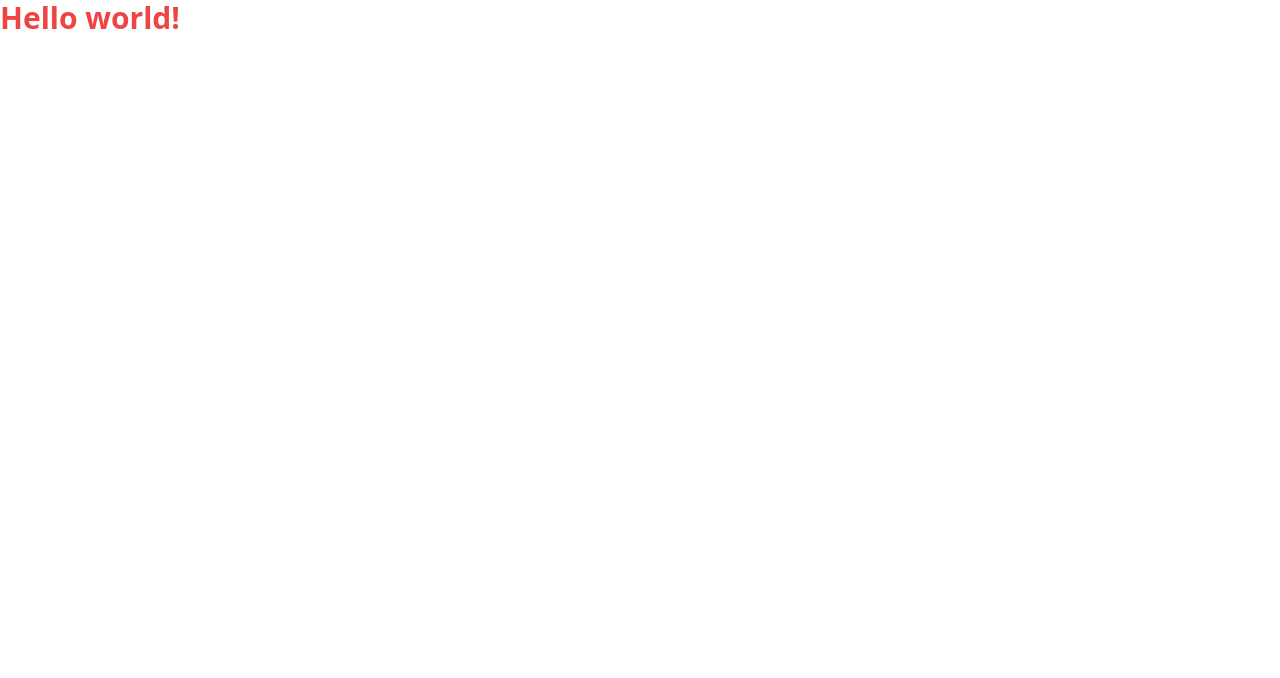
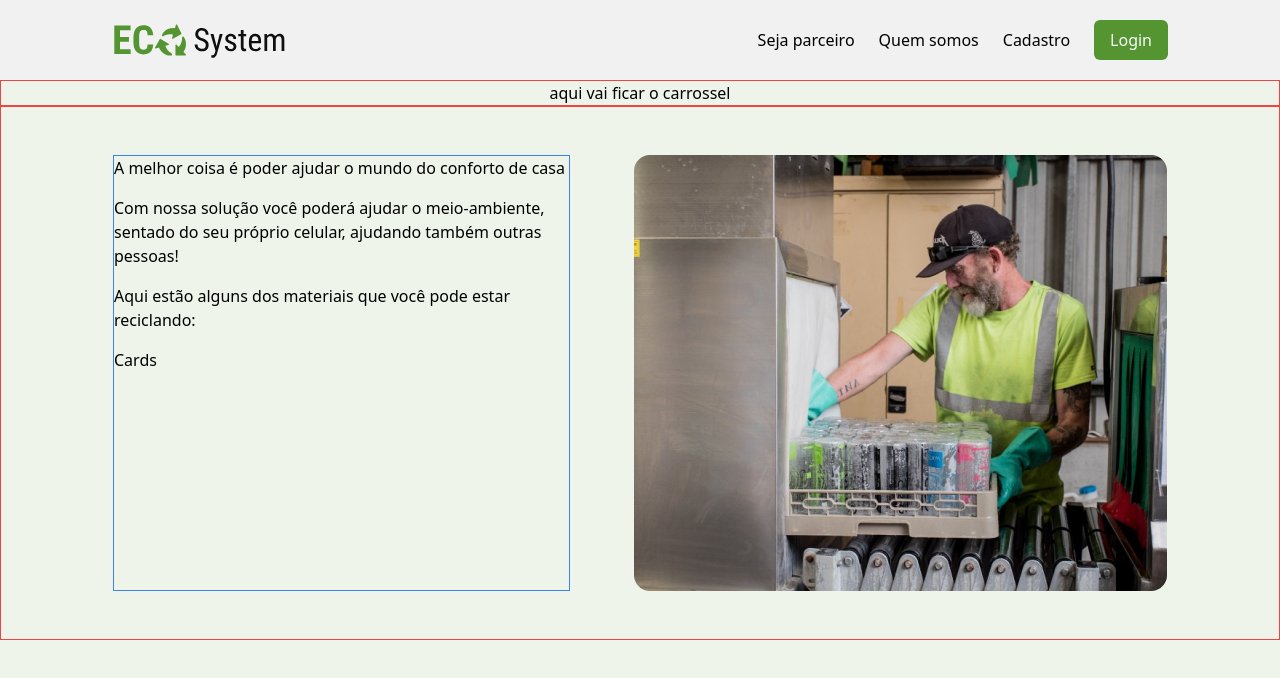
Before and after one commit to projeto-reciclagem/projeto-reciclagem-front, a React (Vite) app: page / in a window 1280 px wide. Shown: the top 678 px of the page. Built offline with nearby package versions, Linux system fonts and the light colour scheme.

Commit message:
Add: Tela de home NavBar feita + estrutura da página

```diff
--- a/src/App.tsx
+++ /dev/null
@@ -1,7 +0,0 @@
-export default function App() {
-  return (
-    <>
-      <h1 className='text-3xl font-bold text-red-500'>Hello world!</h1>
-    </>
-  )
-}
--- a/src/Routes.tsx
+++ b/src/Routes.tsx
@@ -2,13 +2,13 @@ import {
   createBrowserRouter,
   RouterProvider,
 } from "react-router-dom";
-import App from "./App";
+import { Home } from "./pages/home/Home";
 
 // !!! Aqui é onde vamos adicionar tudo que vai vir de Rotas de navegação entre páginas do nosso projeto !!!
 const router = createBrowserRouter([
   {
     path: '/',
-    element: <App />
+    element: <Home />
   },
 ])
 
--- /dev/null
+++ b/src/pages/home/Home.tsx
@@ -0,0 +1,54 @@
+import EcoSystemLogoBlack from '@/assets/eco-system-black-logo.svg'
+import ImageHome from '@/assets/image-home.png'
+import { Link } from 'react-router-dom'
+
+const navItems = [
+  {
+    value: "Seja parceiro",
+    path: "/parceiro",
+  },
+  {
+    value: "Quem somos",
+    path: "/sobre",
+  },
+  {
+    value: "Cadastro",
+    path: "/cadastro",
+  },
+]
+
+export function Home() {
+  return (
+    <main className='min-w-full min-h-screen bg-moss-green-50'>
+      <nav className='flex items-center justify-between min-w-full px-28 py-3 bg-[#F1F1F1]'>
+        <img src={EcoSystemLogoBlack} alt="Logo da EcoSystem com texto em preto" />
+        <div className='flex items-center gap-6'>
+          <ul className='flex items-center gap-6'>
+            {navItems.map((item) => (
+              <li key={item.path}>
+                <Link to={item.path}>{item.value}</Link>
+              </li>
+            ))}
+          </ul>
+          <button className='px-4 py-2 bg-moss-green-500 rounded-md text-zinc-50'>
+            <Link to={'login'}>Login</Link>
+          </button>
+        </div>
+      </nav>
+      {/* TODO carrossel */}
+      <div className='flex justify-center items-center min-w-full border border-red-500'>
+        <h1>aqui vai ficar o carrossel</h1>
+      </div>
+      {/* TODO fazer o bloco com os cards de reciclagem */}
+      <div className='flex px-28 py-12 gap-16 border border-red-500'>
+        <div className='flex flex-col gap-4 border border-blue-500'>
+          <h1>A melhor coisa é poder ajudar o mundo do conforto de casa</h1>
+          <p>Com nossa solução você poderá ajudar o meio-ambiente, sentado do seu próprio celular, ajudando também outras pessoas!</p>
+          <h3>Aqui estão alguns dos materiais que você pode estar reciclando:</h3>
+          <div>Cards</div>
+        </div>
+        <img src={ImageHome} alt="" />
+      </div>
+    </main>
+  )
+}
```
Also changed, not shown: src/assets/eco-system-black-logo.svg (added), src/assets/image-home.png (added).
